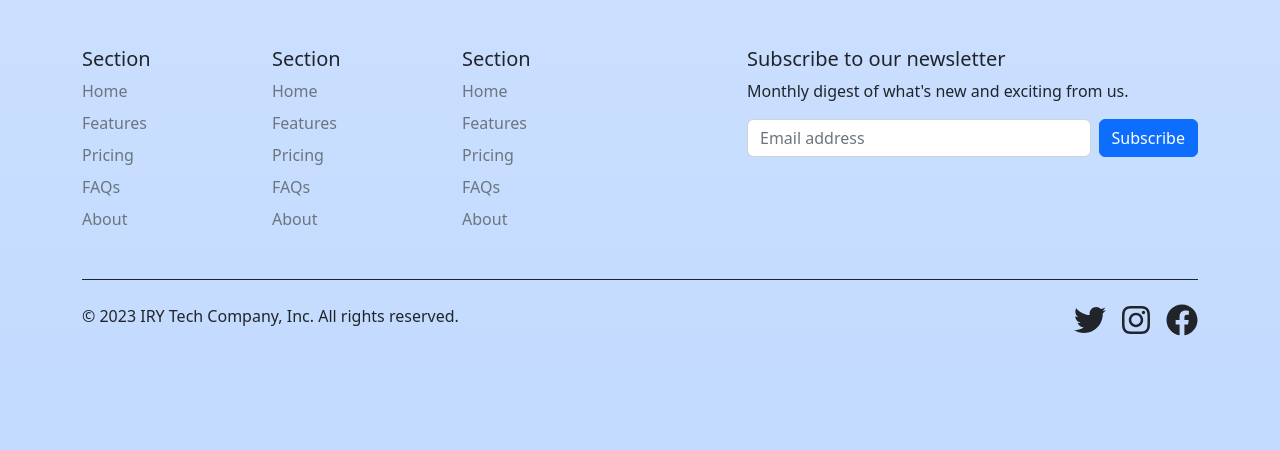
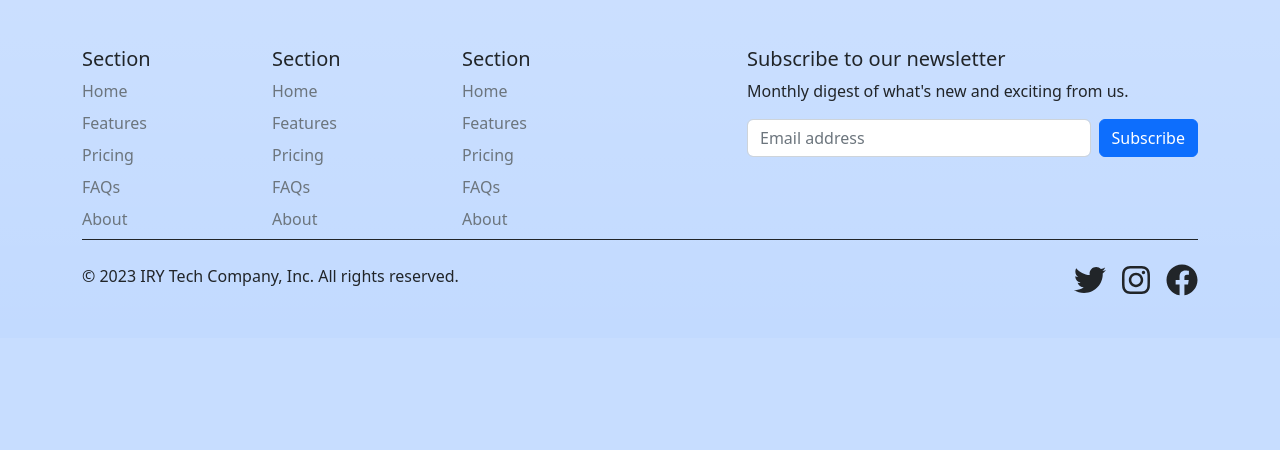
Before and after one commit to elghallali/EShop, a Django app: page /about/ in a window 1280 px wide. Shown: the part 1090-1540 px from the top of the page. After the commit the page ends 1386 px from the top, so only its background shows below. Run offline with Django 4.2, Linux system fonts and the light colour scheme; some libraries are stand-ins or nearby versions.

Commit message:
Update Project

```diff
--- a/core/templates/base.html
+++ b/core/templates/base.html
@@ -88,10 +88,10 @@
         {% block main-content %}{% endblock main-content %}
         {% block payment-gateway %}{% endblock payment-gateway %}
         <div class="bg-gradient bg-primary bg-opacity-25">
-            <footer class="py-5">
+            <footer class="pt-5">
                 <div class="container">
                     <div class="row">
-                        <div class="col-6 col-md-2 mb-3">
+                        <div class="col-6 col-md-2">
                         <h5>Section</h5>
                         <ul class="nav flex-column">
                             <li class="nav-item mb-2"><a href="#" class="nav-link p-0 text-muted">Home</a></li>
@@ -102,7 +102,7 @@
                         </ul>
                         </div>
 
-                        <div class="col-6 col-md-2 mb-3">
+                        <div class="col-6 col-md-2">
                         <h5>Section</h5>
                         <ul class="nav flex-column">
                             <li class="nav-item mb-2"><a href="#" class="nav-link p-0 text-muted">Home</a></li>
@@ -113,7 +113,7 @@
                         </ul>
                         </div>
 
-                        <div class="col-6 col-md-2 mb-3">
+                        <div class="col-6 col-md-2">
                         <h5>Section</h5>
                         <ul class="nav flex-column">
                             <li class="nav-item mb-2"><a href="#" class="nav-link p-0 text-muted">Home</a></li>
@@ -124,7 +124,7 @@
                         </ul>
                         </div>
 
-                        <div class="col-md-5 offset-md-1 mb-3">
+                        <div class="col-md-5 offset-md-1">
                         <form>
                             <h5>Subscribe to our newsletter</h5>
                             <p>Monthly digest of what's new and exciting from us.</p>
@@ -137,7 +137,7 @@
                         </div>
                     </div>
 
-                    <div class="d-flex flex-column flex-sm-row justify-content-between py-4 my-4 border-top border-dark">
+                    <div class="d-flex flex-column flex-sm-row justify-content-between py-4 border-top border-dark">
                         <p>© 2023 IRY Tech Company, Inc. All rights reserved.</p>
                         <ul class="list-unstyled d-flex">
                             <li class="ms-3"><a class="link-dark" href="#"><i class="fa-brands fa-twitter fa-2x"></i></a></li>
```
Also changed, not shown: core/templates/add-to-cart.html (+9 -1 lines).
